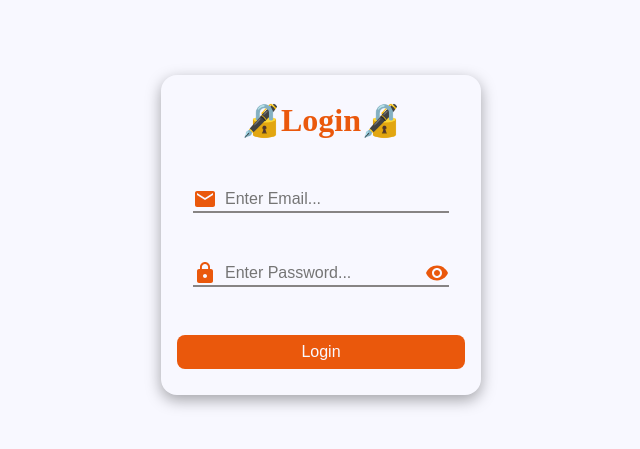
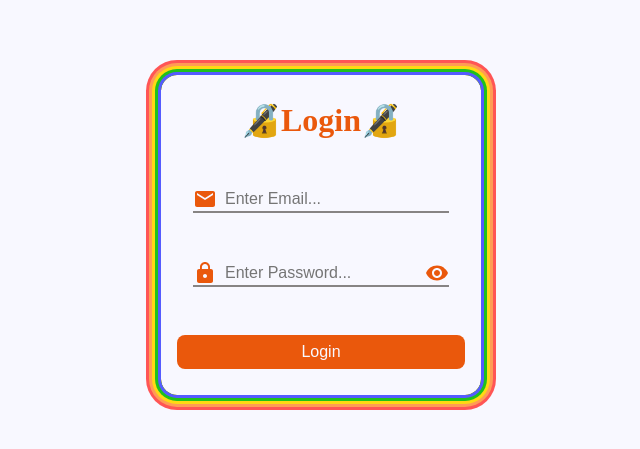
Before and after one commit to kareena0211/Login-SignUp-Page, a React (Vite) app: page / in a window 1280 px wide. Shown: the part 165-614 px from the top of the page, without its empty margins (319-959 px from the left). Built offline with nearby package versions, Linux system fonts and the light colour scheme.

Commit message:
box shadow changed

```diff
--- a/src/components/loginForm/LoginForm.module.css
+++ b/src/components/loginForm/LoginForm.module.css
@@ -6,8 +6,7 @@
     justify-content: center;
     flex-direction: column;
     gap: 3rem;
-    border-radius: 1rem;
-    box-shadow: rgba(0, 0, 0, 0.35) 0px 5px 15px;
+    border-radius: 1rem;box-shadow: rgb(85, 91, 255) 0px 0px 0px 3px, rgb(31, 193, 27) 0px 0px 0px 6px, rgb(255, 217, 19) 0px 0px 0px 9px, rgb(255, 156, 85) 0px 0px 0px 12px, rgb(255, 85, 85) 0px 0px 0px 15px;
 }
 
 h1,.icon{
```
